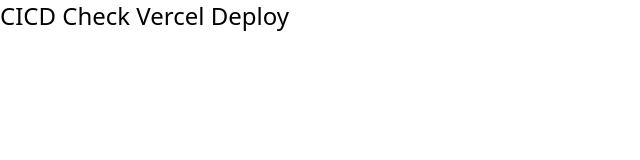
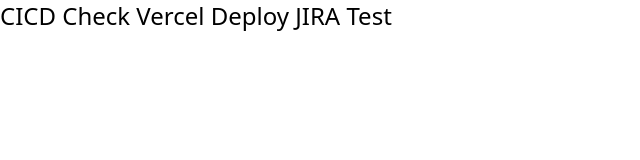
Before and after one commit to crabit-official/Crabit-FE, a Next.js app: page / in a window 1280 px wide. Shown: the top 160 px of the page, without its empty margins (0-640 px from the left). Built offline with nearby package versions, Linux system fonts and the light colour scheme.

Commit message:
Feat: jira test

```diff
--- a/src/app/page.tsx
+++ b/src/app/page.tsx
@@ -1,3 +1,3 @@
 export default function Home() {
-  return <div className="text-2xl">CICD Check Vercel Deploy</div>;
+  return <div className="text-2xl">CICD Check Vercel Deploy JIRA Test</div>;
 }
```
